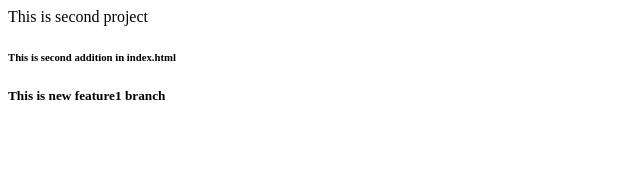
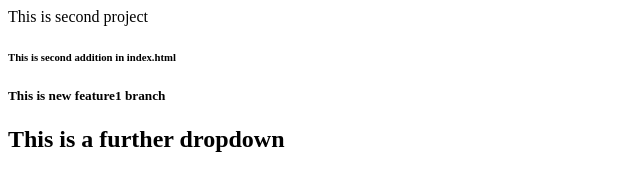
Before and after one commit to mohibbullah-dev/LocalRepo, a plain HTML site: page index.html in a window 1280 px wide. Shown: the whole page, without its empty margins (0-640 px from the left). Drawn offline with Linux system fonts and the light colour scheme.

Commit message:
undo index.html file

```diff
--- a/index.html
+++ b/index.html
@@ -12,6 +12,6 @@
     </h6>
      <h5>This is new feature1 branch</h5>
 
-
+     <h2>This is a further dropdown</h2>
 </body>
 </html>
```
